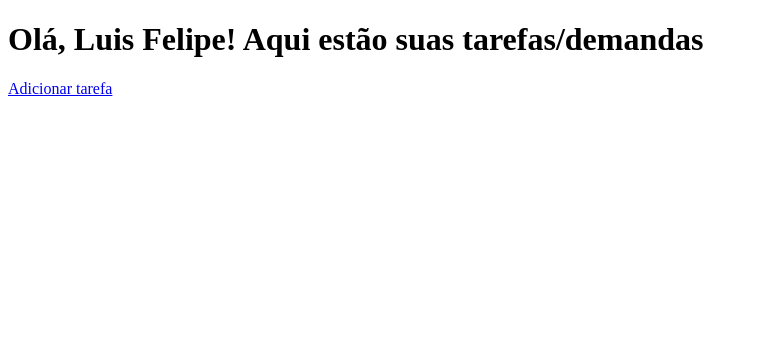
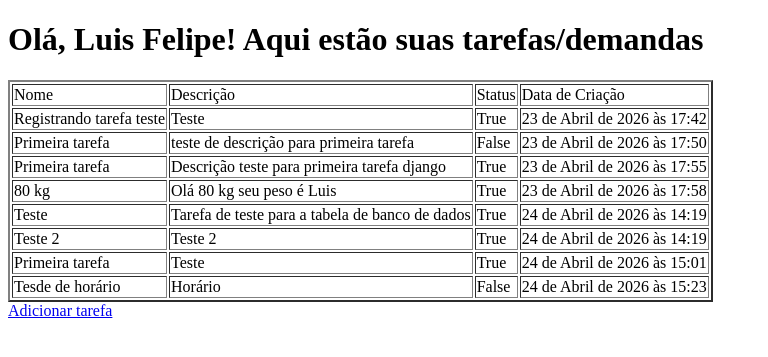
Before and after one commit to luiirye/django-project-gestao-juridica, a Django app: page /tarefas/ in a window 1280 px wide. Shown: the top 357 px of the page, without its empty margins (0-768 px from the left). Run offline with Django 5.2, Linux system fonts and the light colour scheme; data comes from the database, SQL or seed files in the repository; both versions use the stored data as it was after the commit.

Commit message:
Tabelas de listagem
Co-authored-by: Copilot <copilot@github.com>

```diff
--- a/djangoGestaoJuridica/settings.py
+++ b/djangoGestaoJuridica/settings.py
@@ -104,9 +104,9 @@ AUTH_PASSWORD_VALIDATORS = [
 # Internationalization
 # https://docs.djangoproject.com/en/6.0/topics/i18n/
 
-LANGUAGE_CODE = 'en-us'
+LANGUAGE_CODE = 'pt-br'
 
-TIME_ZONE = 'UTC'
+TIME_ZONE = 'America/Cuiaba'
 
 USE_I18N = True
 
--- a/tarefas/views.py
+++ b/tarefas/views.py
@@ -1,12 +1,14 @@
 from django.shortcuts import render, redirect # importamos a função render para renderizar os templates HTML e a função redirect para redirecionar o usuário para outra página após o envio do formulário
 from django.http import HttpRequest #importar a classe HttpRequest para tipar o parâmetro da função
 from .forms import TarefasForm
+from .models import tarefaModel
 # Create your views here.
 
 def tarefas_home(request):
     # é possível passar variáveis para o template HTML através de um dicionário
     contexto = {
         "nome" : "Luis Felipe",
+        "tarefas": tarefaModel.objects.all() #consulta ao banco de dados para obter todas as tarefas cadastradas e passar para o template HTML
     }
 
     return render(request, 'tarefas/home.html', contexto)
--- a/templates/tarefas/home.html
+++ b/templates/tarefas/home.html
@@ -11,6 +11,25 @@
 
     <body>
         <h1>Olá, {{ nome }}! Aqui estão suas tarefas/demandas</h1>
+
+        <table border="2">
+            <thead>
+               <td>Nome</td>
+               <td>Descrição</td>
+               <td>Status</td>
+               <td>Data de Criação</td>
+            </thead>
+            <tbody>
+                {% for tarefa in tarefas%}
+                    <tr>
+                        <td>{{ tarefa.nome }}</td>
+                        <td>{{ tarefa.descricao }}</td>
+                        <td>{{ tarefa.concluido }}</td>
+                        <td>{{ tarefa.data_criacao }}</td>
+                    </tr>
+                {% endfor %}
+            </tbody>
+        </table>
         <a href="{% url 'tarefas:registrar_tarefas' %}">Adicionar tarefa</a>
     </body>
 </html>
```
Also changed, not shown: db.sqlite3.
